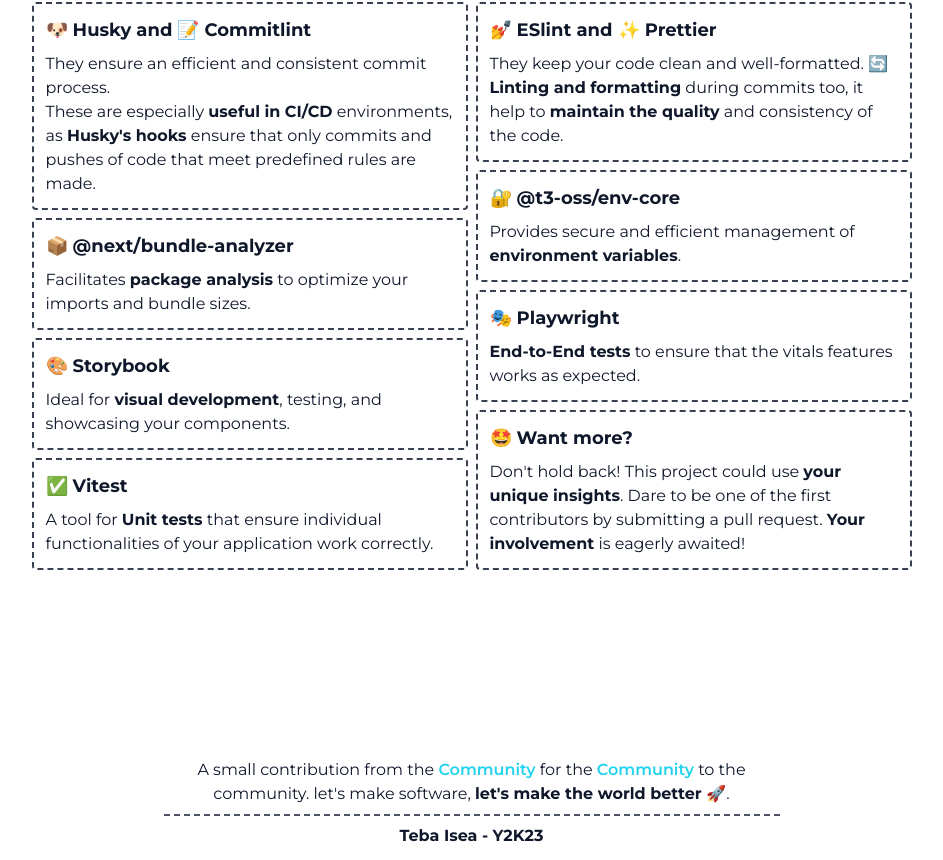
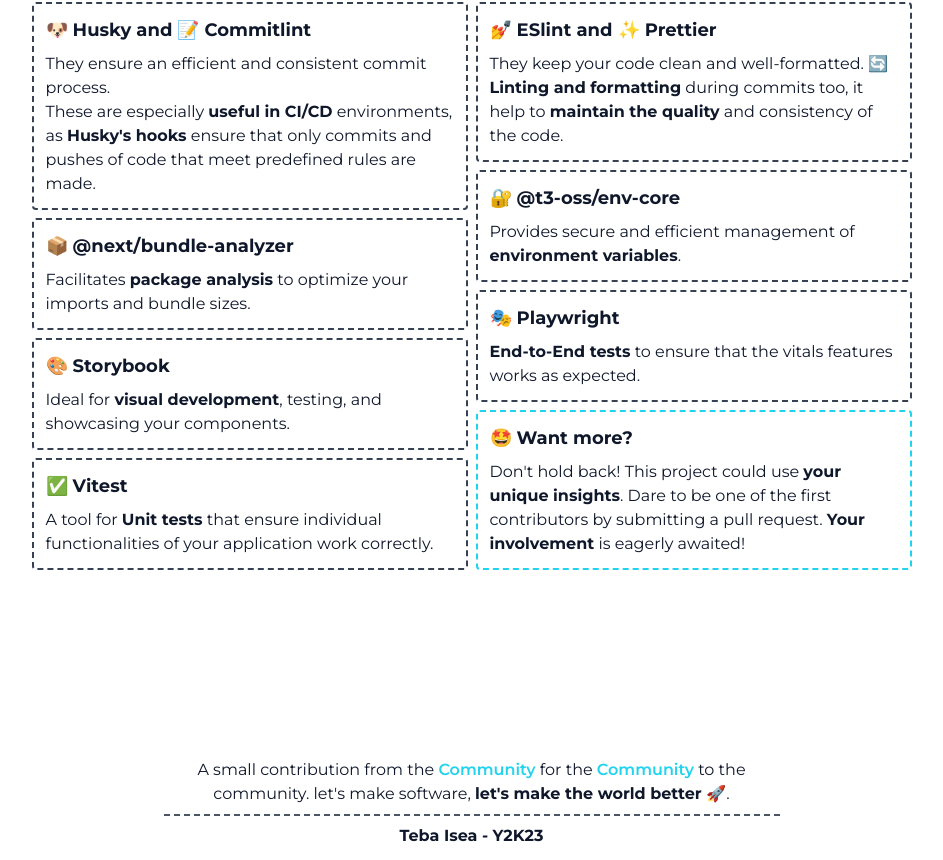
Before and after one commit to teba-isea/next-starter, a Next.js app: page / in a window 1280 px wide. Shown: the part 650-1510 px from the top of the page, without its empty margins (161-1104 px from the left). Built offline with nearby package versions, Linux system fonts and the light colour scheme.

Commit message:
style(app): enhance styles of root page

```diff
--- a/src/app/page.tsx
+++ b/src/app/page.tsx
@@ -169,7 +169,7 @@
             </p>
           </div>
 
-          <div className="flex flex-col  rounded border-2 border-dashed border-cyan-400 border-gray-700 p-3">
+          <div className="flex flex-col  rounded border-2 border-dashed border-cyan-400 p-3">
             <h3 className="mb-2 text-lg font-bold">🤩 Want more?</h3>
             <p>
               Don&apos;t hold back! This project could use{" "}
```
Also changed, not shown: 1 other file (tests, documents, lock files or other folders).
